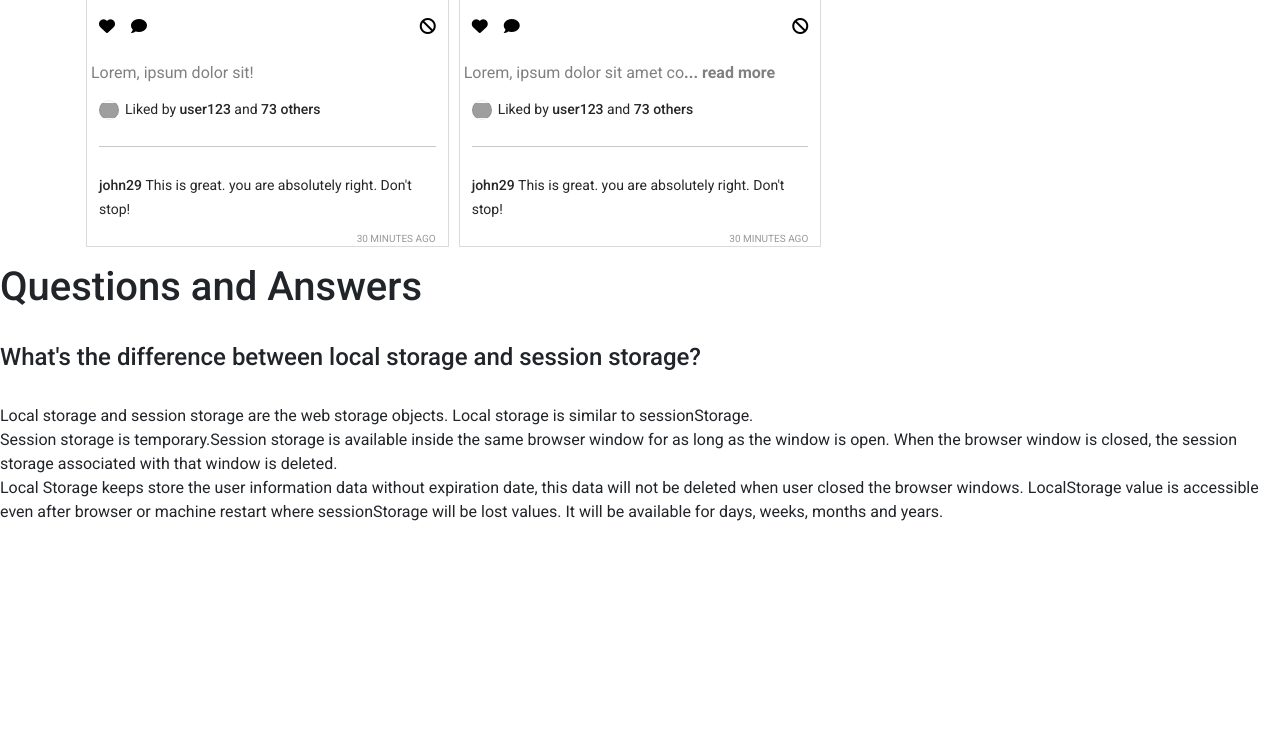
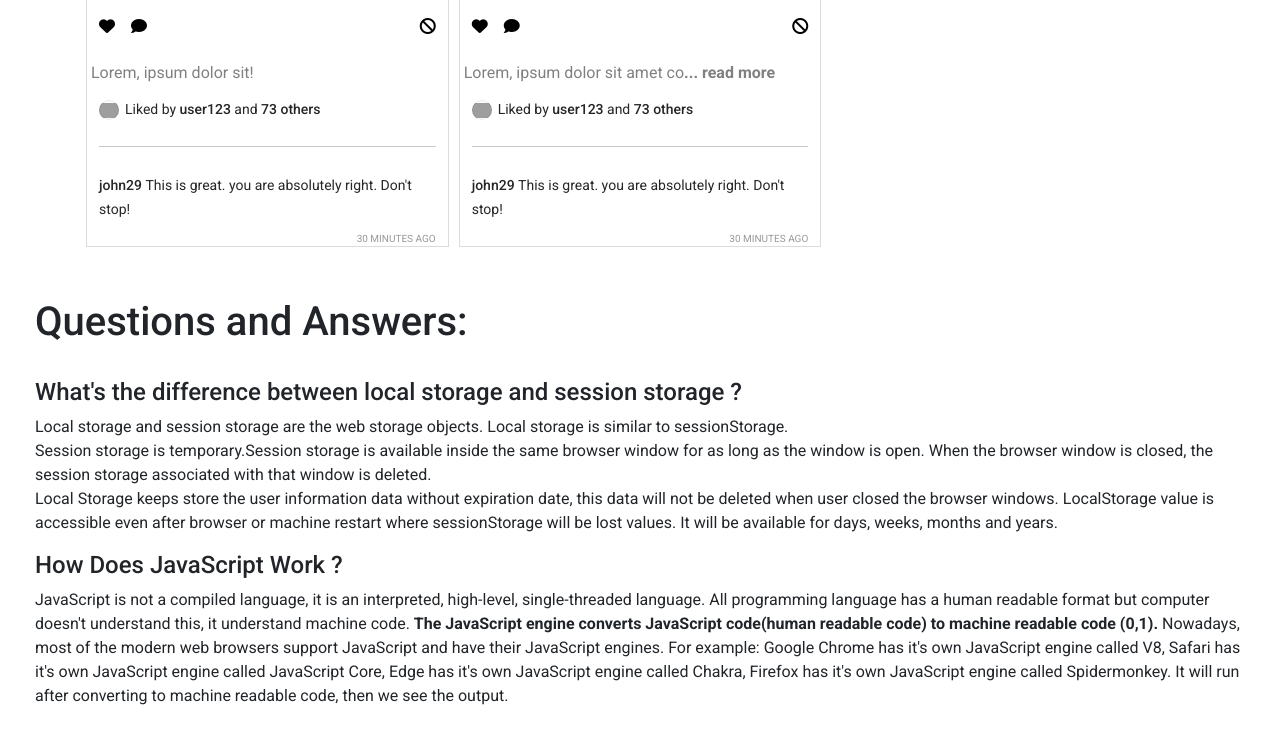
Before and after one commit to Al-Amin931761/insta-sohor, a plain HTML site: page index.html in a window 1280 px wide. Shown: the part 1285-2028 px from the top of the page. Before the commit the page ends 1825 px from the top, so only its background shows below. Drawn offline with nearby package versions, Linux system fonts and the light colour scheme; grey boxes are pictures that could not be loaded.

Commit message:
Questions and Answers part complete

```diff
--- a/css/style.css
+++ b/css/style.css
@@ -256,3 +256,9 @@ img {
     grid-template-columns: repeat(1, 1fr);
   }
 }
+
+/* questions and answers  */
+.question-answer{
+margin: 20px;
+padding: 15px;
+}
--- a/index.html
+++ b/index.html
@@ -58,11 +58,10 @@
         </div>
     </main>
     <!-- Questions and Answers  -->
-    <section>
-        <h1>Questions and Answers</h1>
+    <section class="question-answer">
+        <h1>Questions and Answers:</h1>
         <br>
-        <h4>What's the difference between local storage and session storage?</h4>
-        <br>
+        <h4>What's the difference between local storage and session storage ?</h4>
         <p>Local storage and session storage are the web storage objects. Local storage is similar to
             sessionStorage.<br>
 
@@ -76,6 +75,18 @@
             months and
             years.
         </p>
+        <h4>How Does JavaScript Work ?</h4>
+        <p>JavaScript is not a compiled language, it is an interpreted, high-level, single-threaded language.
+            All programming language has a human readable format but computer doesn't understand this, it understand
+            machine code.
+            <b> The JavaScript engine converts JavaScript code(human readable code) to machine readable code (0,1).</b>
+            Nowadays, most of the modern web browsers support JavaScript and have their JavaScript engines.
+            For example: Google Chrome has it's own JavaScript engine called V8,
+            Safari has it's own JavaScript engine called JavaScript Core,
+            Edge has it's own JavaScript engine called Chakra,
+            Firefox has it's own JavaScript engine called Spidermonkey.
+            It will run after converting to machine readable code, then we see the output.
+        </p>
     </section>
     <footer></footer>
 
```
